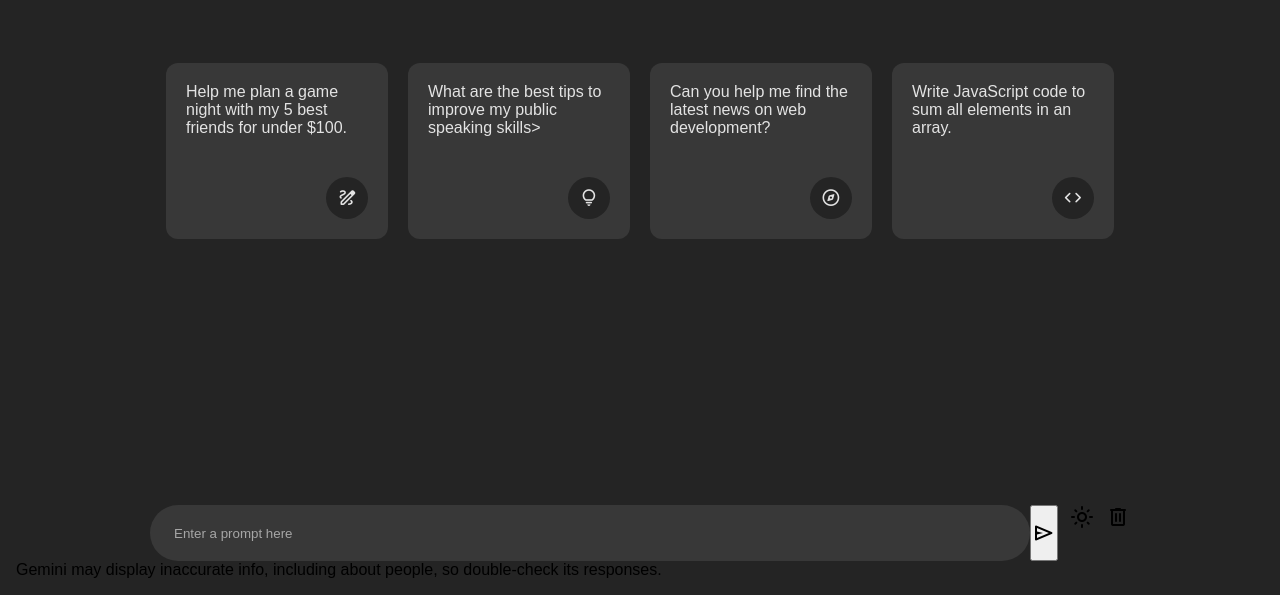
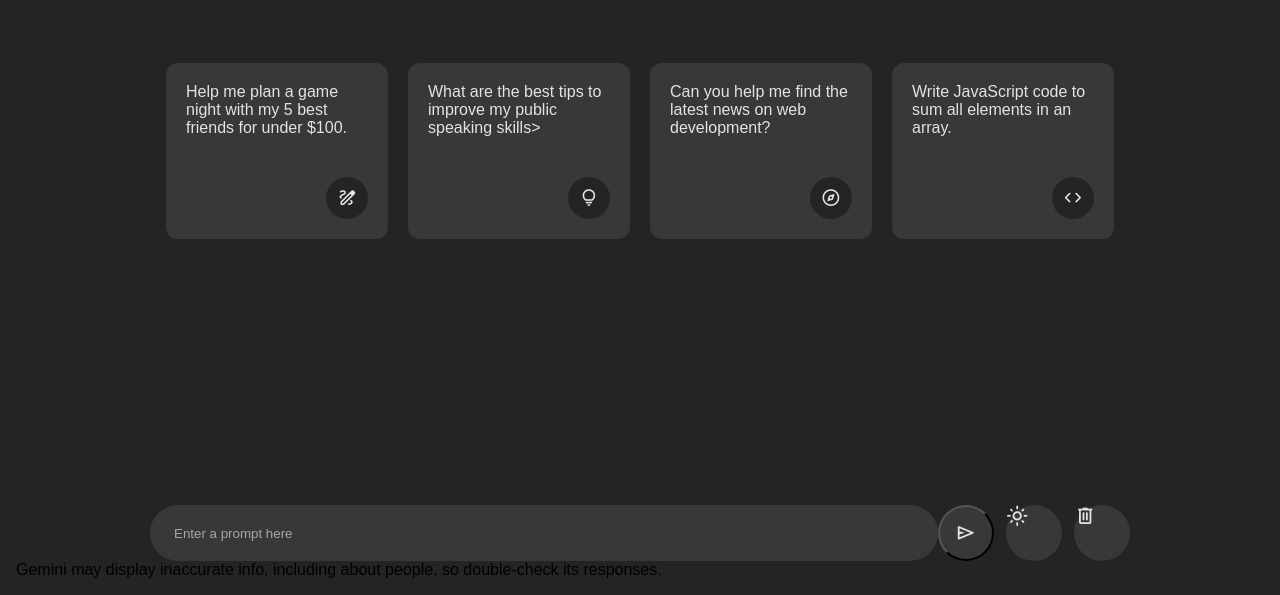
Before and after one commit to FrankGrillo1991/Google-Gemini-Clone, a plain HTML site: page index.html in a window 1280 px wide. Shown: the part 205-800 px from the top of the page. Drawn offline with nearby package versions, Linux system fonts and the light colour scheme; a web font is replaced by a local one.

Commit message:
Update style.css

```diff
--- a/style.css
+++ b/style.css
@@ -259,3 +259,21 @@
 .typing-form .typing-input::placeholder {
     color: var(--placeholder-color);
 }
+
+.typing-area .icon {
+    width: 56px;
+    height: 56px;
+    flex-shrink: 0;
+    cursor: pointer;
+    border-radius: 50%;
+    font-size: 1.4rem;
+    color: var(--text-color);
+    align-items: center;
+    justify-content: center;
+    background: var(--secondary-color);
+    transition: 0.2s ease;
+}
+
+.typing-area .icon:hover {
+    background: var(--secondary-hover-color);
+}
```
